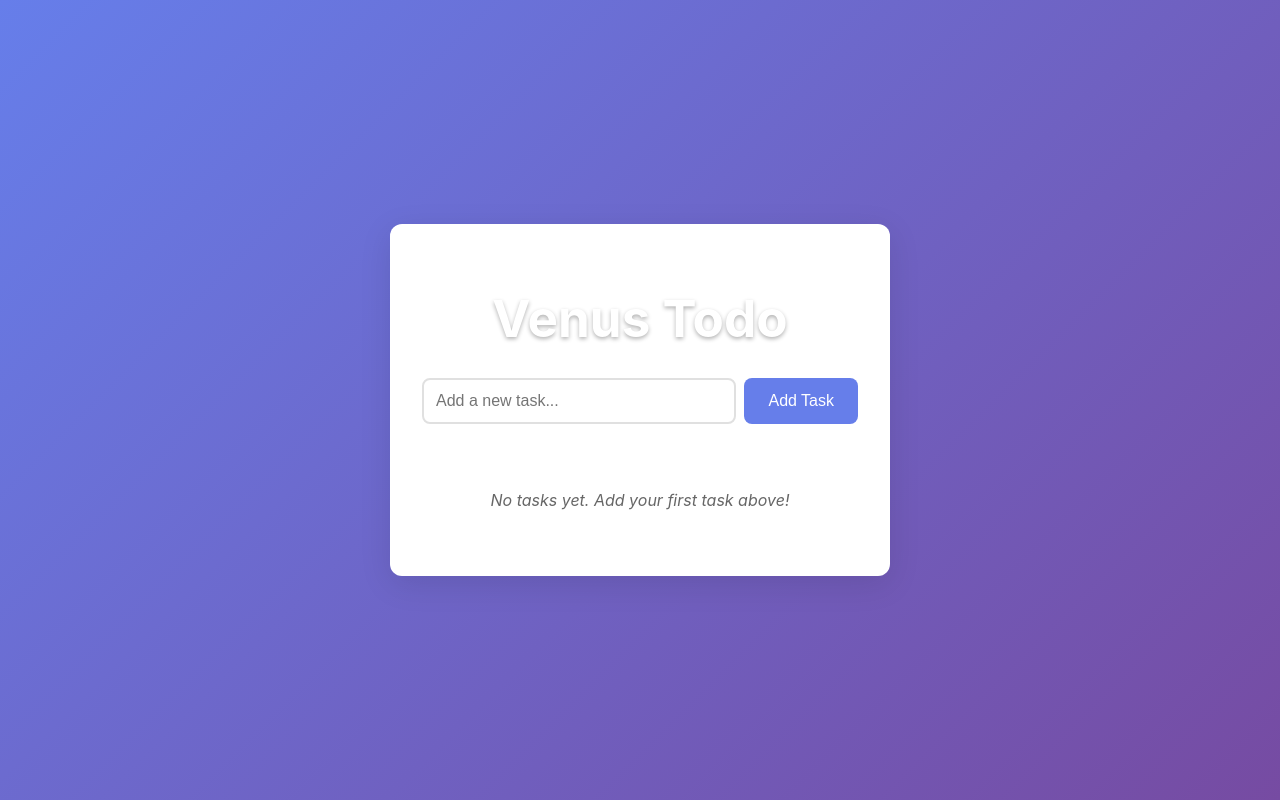
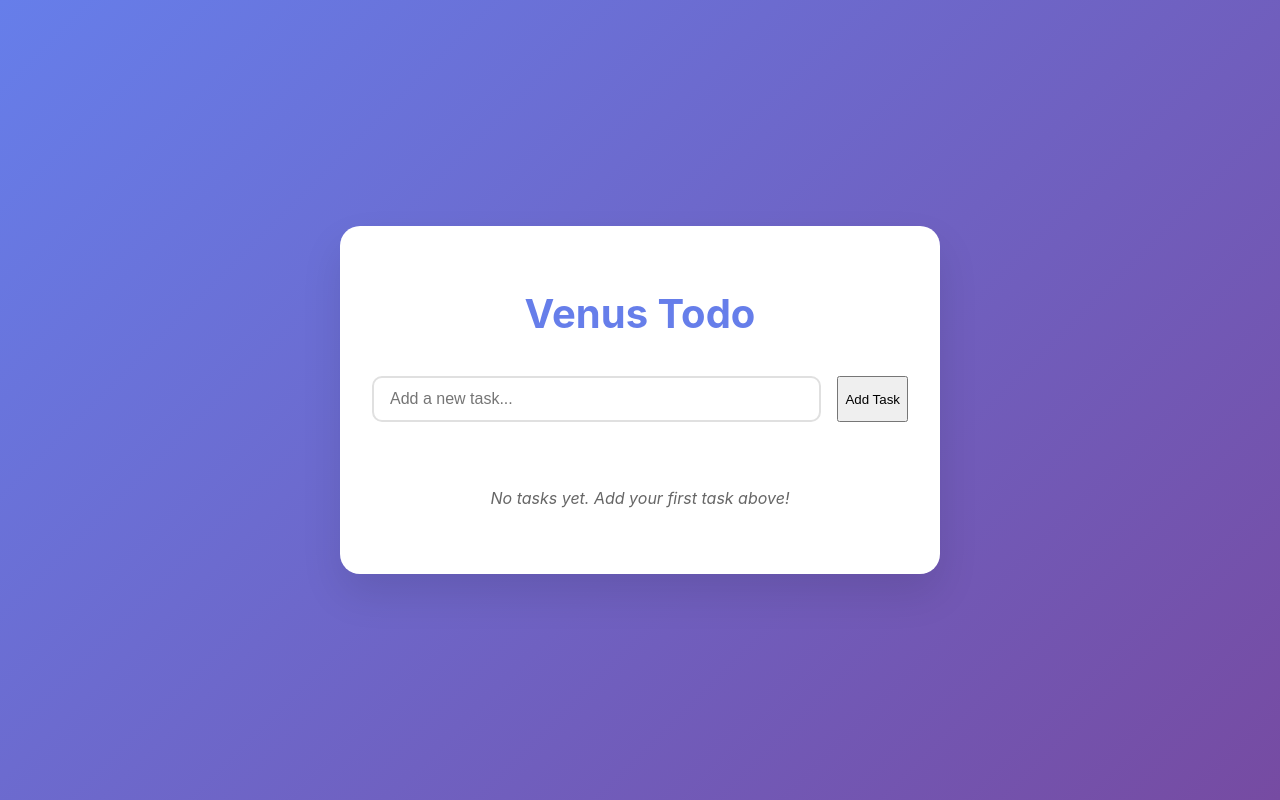
Before and after one commit to 2advancesolutions/venus-todo-react, a React (Vite) app: page / in a window 1280 px wide. Built offline with nearby package versions, Linux system fonts and the light colour scheme.

Commit message:
feat: create a todo in react user can add a task, update and delete
**Tech St

Automated by Venus AI 🌟

```diff
--- a/index.html
+++ b/index.html
@@ -4,7 +4,7 @@
     <meta charset="UTF-8" />
     <link rel="icon" type="image/svg+xml" href="/vite.svg" />
     <meta name="viewport" content="width=device-width, initial-scale=1.0" />
-    <title>Venus Todo React</title>
+    <title>Venus Todo</title>
   </head>
   <body>
     <div id="root"></div>
--- a/src/index.css
+++ b/src/index.css
@@ -12,10 +12,6 @@
   -webkit-text-size-adjust: 100%;
 }
 
-* {
-  box-sizing: border-box;
-}
-
 body {
   margin: 0;
   display: flex;
@@ -26,68 +22,102 @@ body {
 }
 
 #root {
-  max-width: 1280px;
+  max-width: 600px;
   margin: 0 auto;
   padding: 2rem;
   text-align: center;
   width: 100%;
 }
 
-h1 {
-  font-size: 3.2em;
-  line-height: 1.1;
-  margin-bottom: 2rem;
-  color: white;
-  text-shadow: 0 2px 4px rgba(0, 0, 0, 0.3);
+.todo-container {
+  background: white;
+  border-radius: 20px;
+  padding: 2rem;
+  box-shadow: 0 20px 40px rgba(0, 0, 0, 0.1);
+  color: #333;
 }
 
-.todo-container {
-  background: white;
-  border-radius: 12px;
-  padding: 2rem;
-  box-shadow: 0 8px 32px rgba(0, 0, 0, 0.1);
-  max-width: 500px;
-  margin: 0 auto;
-  color: #333;
+h1 {
+  color: #667eea;
+  margin-bottom: 2rem;
+  font-size: 2.5rem;
+  font-weight: 700;
 }
 
 .todo-form {
   display: flex;
-  gap: 0.5rem;
+  gap: 1rem;
   margin-bottom: 2rem;
 }
 
 .todo-input {
   flex: 1;
-  padding: 0.75rem;
+  padding: 0.75rem 1rem;
   border: 2px solid #e0e0e0;
-  border-radius: 8px;
+  border-radius: 10px;
   font-size: 1rem;
-  transition: border-color 0.3s;
+  outline: none;
+  transition: border-color 0.3s ease;
 }
 
 .todo-input:focus {
-  outline: none;
   border-color: #667eea;
 }
 
-.todo-button {
+.todo-input.editing {
+  border-color: #667eea;
+  background-color: #f8f9ff;
+}
+
+.btn {
   padding: 0.75rem 1.5rem;
-  background: #667eea;
-  color: white;
   border: none;
-  border-radius: 8px;
+  border-radius: 10px;
   font-size: 1rem;
   cursor: pointer;
-  transition: background-color 0.3s;
+  transition: all 0.3s ease;
+  font-weight: 600;
 }
 
-.todo-button:hover {
-  background: #5a6fd8;
+.btn-primary {
+  background: linear-gradient(135deg, #667eea 0%, #764ba2 100%);
+  color: white;
 }
 
-.todo-button:active {
-  transform: translateY(1px);
+.btn-primary:hover:not(:disabled) {
+  transform: translateY(-2px);
+  box-shadow: 0 5px 15px rgba(102, 126, 234, 0.4);
+}
+
+.btn-primary:disabled {
+  opacity: 0.6;
+  cursor: not-allowed;
+}
+
+.btn-secondary {
+  background: #f0f0f0;
+  color: #666;
+}
+
+.btn-secondary:hover {
+  background: #e0e0e0;
+}
+
+.btn-danger {
+  background: #ff4757;
+  color: white;
+  padding: 0.5rem 1rem;
+  font-size: 0.875rem;
+}
+
+.btn-danger:hover {
+  background: #ff3742;
+  transform: translateY(-1px);
+}
+
+.btn-small {
+  padding: 0.5rem 1rem;
+  font-size: 0.875rem;
 }
 
 .todo-list {
@@ -101,42 +131,38 @@ h1 {
   align-items: center;
   gap: 1rem;
   padding: 1rem;
-  border-bottom: 1px solid #f0f0f0;
-  transition: background-color 0.2s;
+  margin-bottom: 0.5rem;
+  background: #f8f9fa;
+  border-radius: 10px;
+  transition: all 0.3s ease;
 }
 
 .todo-item:hover {
-  background-color: #f9f9f9;
+  background: #e9ecef;
+  transform: translateX(5px);
 }
 
-.todo-item:last-child {
-  border-bottom: none;
+.todo-item.completed {
+  opacity: 0.7;
+}
+
+.todo-item.completed .todo-text {
+  text-decoration: line-through;
+  color: #888;
 }
 
 .todo-checkbox {
   width: 20px;
   height: 20px;
   cursor: pointer;
+  accent-color: #667eea;
 }
 
 .todo-text {
   flex: 1;
   text-align: left;
-  font-size: 1rem;
-  transition: all 0.3s;
-}
-
-.todo-text.completed {
-  text-decoration: line-through;
-  color: #888;
-}
-
-.todo-text.editing {
-  padding: 0.5rem;
-  border: 1px solid #667eea;
-  border-radius: 4px;
-  font-size: 1rem;
-  background: #f8f9ff;
+  font-size: 1.1rem;
+  cursor: pointer;
 }
 
 .todo-actions {
@@ -144,62 +170,35 @@ h1 {
   gap: 0.5rem;
 }
 
-.todo-edit, .todo-delete, .todo-save, .todo-cancel {
-  padding: 0.5rem 1rem;
-  border: none;
-  border-radius: 6px;
-  font-size: 0.875rem;
-  cursor: pointer;
-  transition: all 0.3s;
+.empty-state {
+  padding: 2rem;
+  color: #666;
+  font-style: italic;
+  text-align: center;
 }
 
-.todo-edit {
-  background: #4caf50;
-  color: white;
+.edit-form {
+  display: flex;
+  gap: 0.5rem;
+  flex: 1;
+  align-items: center;
 }
 
-.todo-edit:hover {
-  background: #45a049;
-}
-
-.todo-delete {
-  background: #f44336;
-  color: white;
-}
-
-.todo-delete:hover {
-  background: #da190b;
-}
-
-.todo-save {
-  background: #2196f3;
-  color: white;
-}
-
-.todo-save:hover {
-  background: #0b7dda;
-}
-
-.todo-cancel {
-  background: #ff9800;
-  color: white;
-}
-
-.todo-cancel:hover {
-  background: #e68900;
-}
-
-.empty-state {
-  text-align: center;
-  color: #666;
-  font-style: italic;
-  padding: 2rem;
+.edit-input {
+  flex: 1;
+  padding: 0.5rem;
+  border: 1px solid #ddd;
+  border-radius: 5px;
+  font-size: 1rem;
 }
 
 @media (max-width: 480px) {
+  #root {
+    padding: 1rem;
+  }
+
   .todo-container {
-    margin: 1rem;
-    padding: 1rem;
+    padding: 1.5rem;
   }
 
   .todo-form {
@@ -209,7 +208,7 @@ h1 {
   .todo-item {
     flex-direction: column;
     align-items: stretch;
-    gap: 0.5rem;
+    gap: 0.75rem;
   }
 
   .todo-actions {
```
